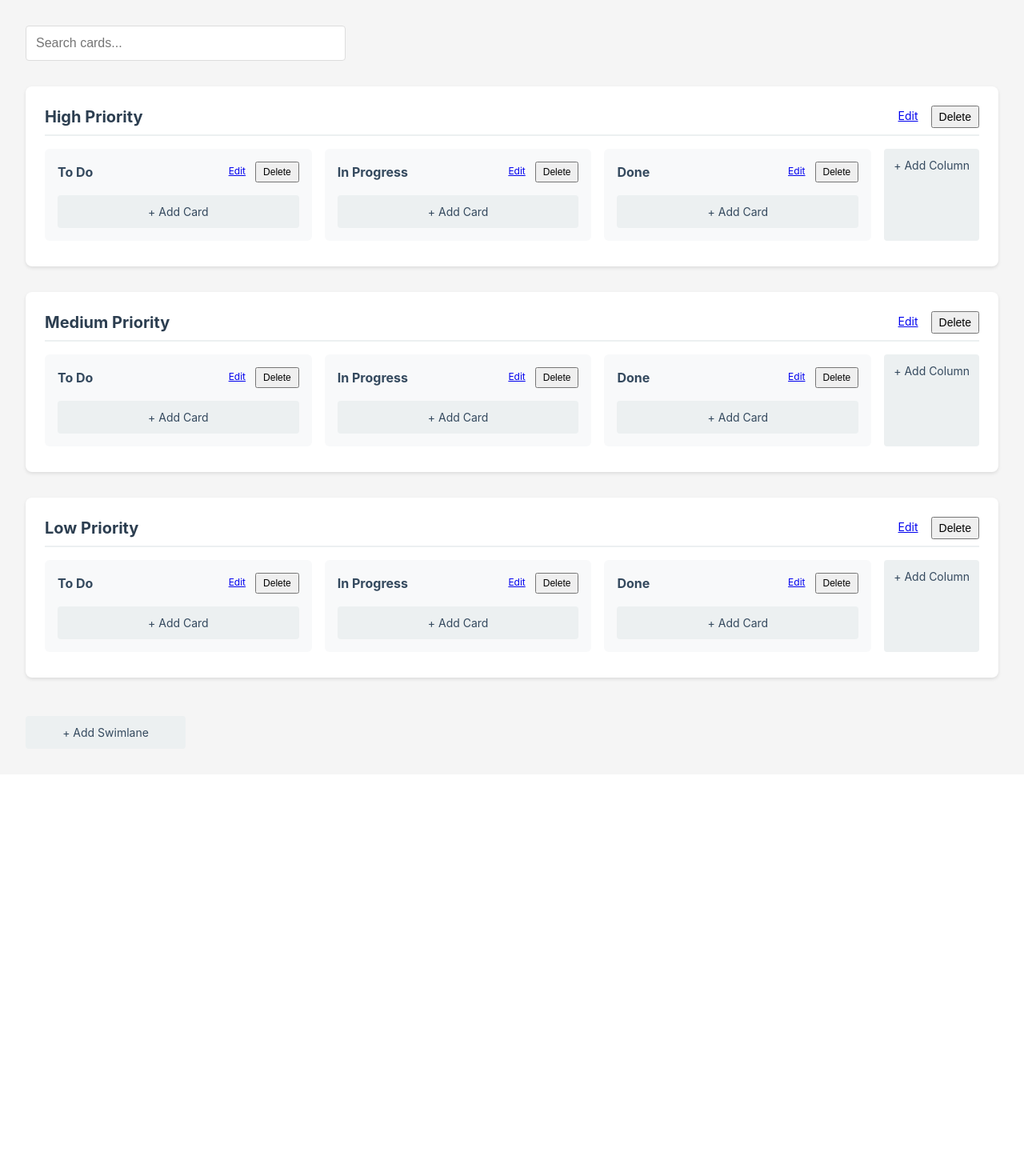
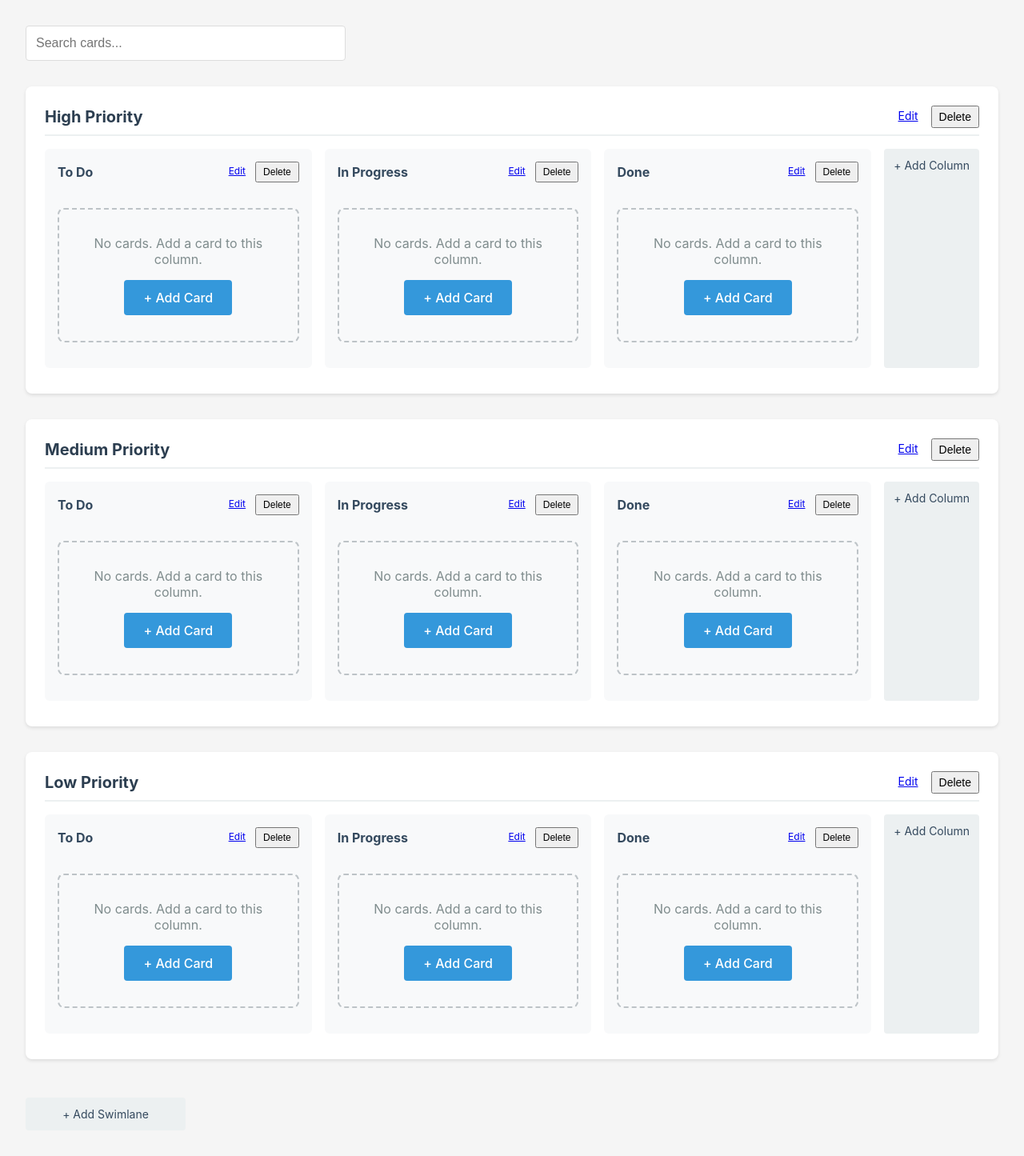
Before and after one commit to DevPYadav/kanban-board, a Flask app: page / in a window 1280 px wide. Shown: the part 61-1506 px from the top of the page at 80% size. Before the commit the page ends 997 px from the top, so only its background shows below. Run offline with Flask 3, Linux system fonts and the light colour scheme.

Commit message:
Implement empty state handling for swimlanes, columns, and cards
- Added empty state message when no swimlanes exist
- Added empty state message when swimlane has no columns
- Added empty state message when column has no cards
- Each empty state includes a button to create the missing item
- Styled empty states consistently with design system (dashed border, centered text)
- Modified only index.html template and style.css as per constraints

```diff
--- a/kanban-board/static/css/style.css
+++ b/kanban-board/static/css/style.css
@@ -369,3 +369,22 @@ main {
 form button[type="submit"] {
     cursor: pointer;
 }
+
+.empty-state {
+    background-color: #f8f9fa;
+    border: 2px dashed #bdc3c7;
+    border-radius: 8px;
+    padding: 2rem;
+    text-align: center;
+    margin: 1rem 0;
+}
+
+.empty-state p {
+    color: #7f8c8d;
+    font-size: 1rem;
+    margin-bottom: 1rem;
+}
+
+.empty-state .btn-primary {
+    display: inline-block;
+}
--- a/kanban-board/templates/index.html
+++ b/kanban-board/templates/index.html
@@ -6,6 +6,12 @@
 </div>
 
 <div class="board">
+    {% if not swimlanes %}
+    <div class="empty-state empty-swimlanes">
+        <p>No swimlanes. Create one to get started.</p>
+        <a href="{{ url_for('create_swimlane') }}" class="btn-primary">+ Add Swimlane</a>
+    </div>
+    {% else %}
     {% for swimlane in swimlanes %}
     <div class="swimlane" data-swimlane-id="{{ swimlane.id }}">
         <div class="swimlane-header">
@@ -18,6 +24,12 @@
             </div>
         </div>
         <div class="columns-container">
+            {% if not swimlane.columns %}
+            <div class="empty-state empty-columns">
+                <p>No columns. Add a column to this swimlane.</p>
+                <a href="{{ url_for('create_column') }}?swimlane_id={{ swimlane.id }}" class="btn-primary">+ Add Column</a>
+            </div>
+            {% else %}
             {% for column in swimlane.columns|sort(attribute='order') %}
             <div class="column" data-column-id="{{ column.id }}">
                 <div class="column-header">
@@ -30,6 +42,12 @@
                     </div>
                 </div>
                 <div class="cards-container">
+                    {% if not column.cards %}
+                    <div class="empty-state empty-cards">
+                        <p>No cards. Add a card to this column.</p>
+                        <a href="{{ url_for('create_card') }}?column_id={{ column.id }}" class="btn-primary">+ Add Card</a>
+                    </div>
+                    {% else %}
                     {% for card in column.cards|sort(attribute='order') %}
                     <div class="card" data-card-id="{{ card.id }}" data-priority="{{ card.priority }}">
                         <div class="card-header">
@@ -71,13 +89,16 @@
                     </div>
                     {% endfor %}
                     <a href="{{ url_for('create_card') }}?column_id={{ column.id }}" class="add-card-btn">+ Add Card</a>
+                    {% endif %}
                 </div>
             </div>
             {% endfor %}
+            {% endif %}
             <a href="{{ url_for('create_column') }}?swimlane_id={{ swimlane.id }}" class="add-column-btn">+ Add Column</a>
         </div>
     </div>
     {% endfor %}
+    {% endif %}
     <a href="{{ url_for('create_swimlane') }}" class="add-swimlane-btn">+ Add Swimlane</a>
 </div>
 {% endblock %}
```
